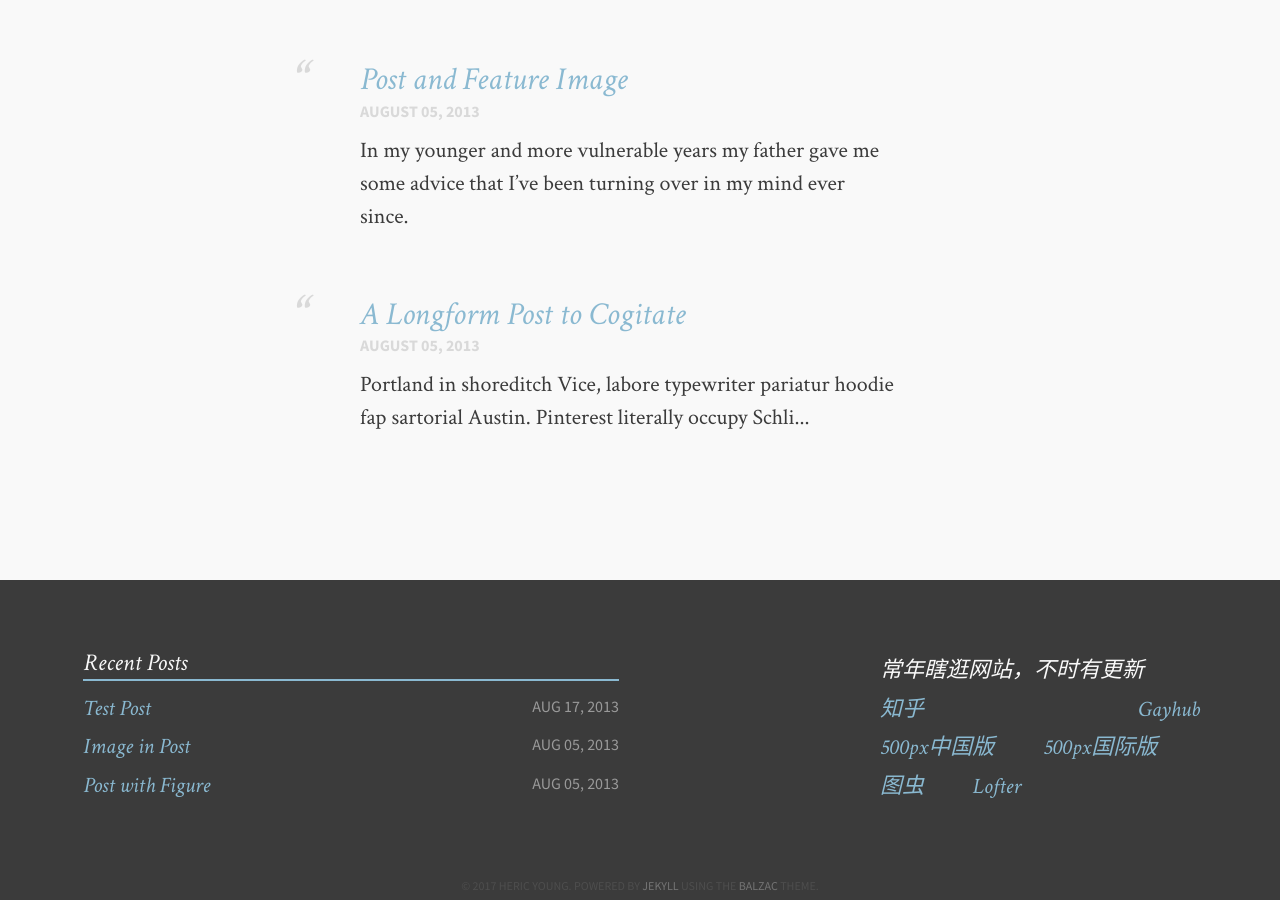
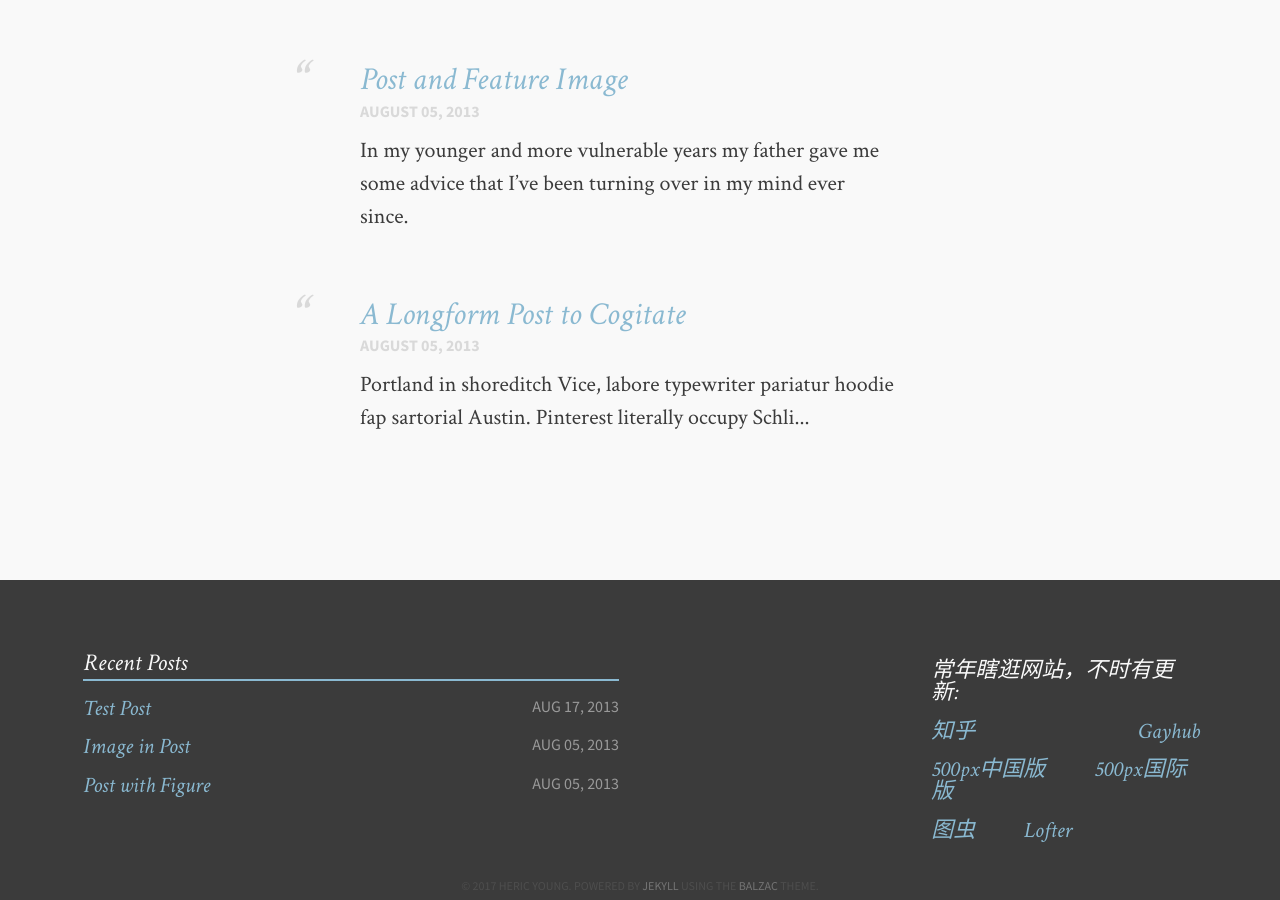
Before and after one commit to HericYoung/Blog, a Jekyll site: the page built from index.md, in a window 1280 px wide and 900 px high, scrolled down 860 px. Built offline with Jekyll 4.4.1, drawn with Linux system fonts in a browser that asks for light colours.

Commit message:
no message

```diff
--- a/_includes/footer.html
+++ b/_includes/footer.html
@@ -11,9 +11,9 @@
         {% endfor %}
       </ol>
 
-      <div class="social" style="top:80px;width: 25%">
+      <div class="social" style="top:80px;width: 21%">
         <ul>
-            <li>常年瞎逛网站，不时有更新</li>
+            <li>常年瞎逛网站，不时有更新:</li>
             <li>
               <a id="zhihu" href="{{ site.owner.zhihu }}"><span class="foot-link">知乎</span></a>
               <a id="github" href="{{ site.owner.github }}" target="_blank"><span class="foot-link" style="float:right">Gayhub</span></a>
```
